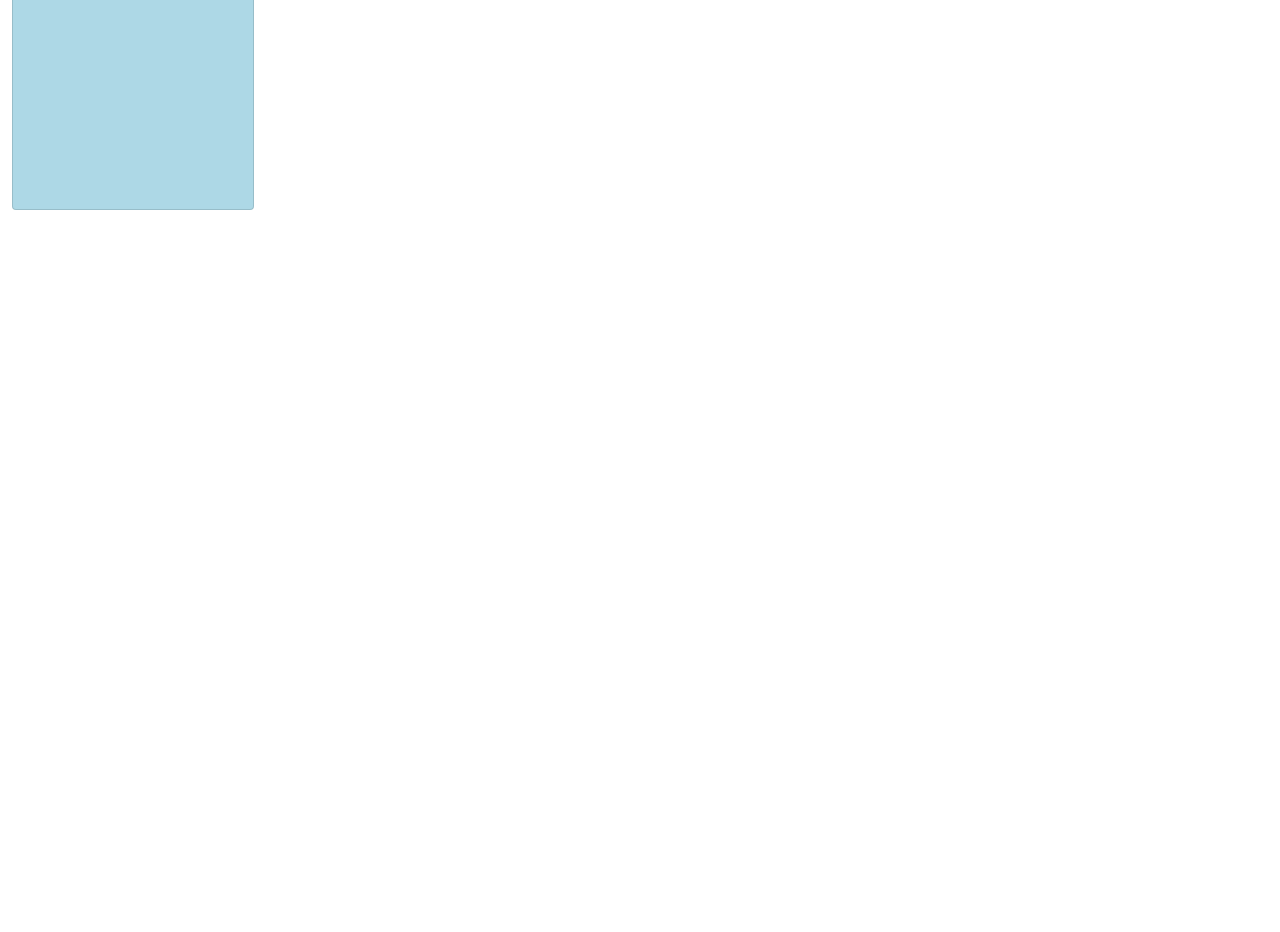
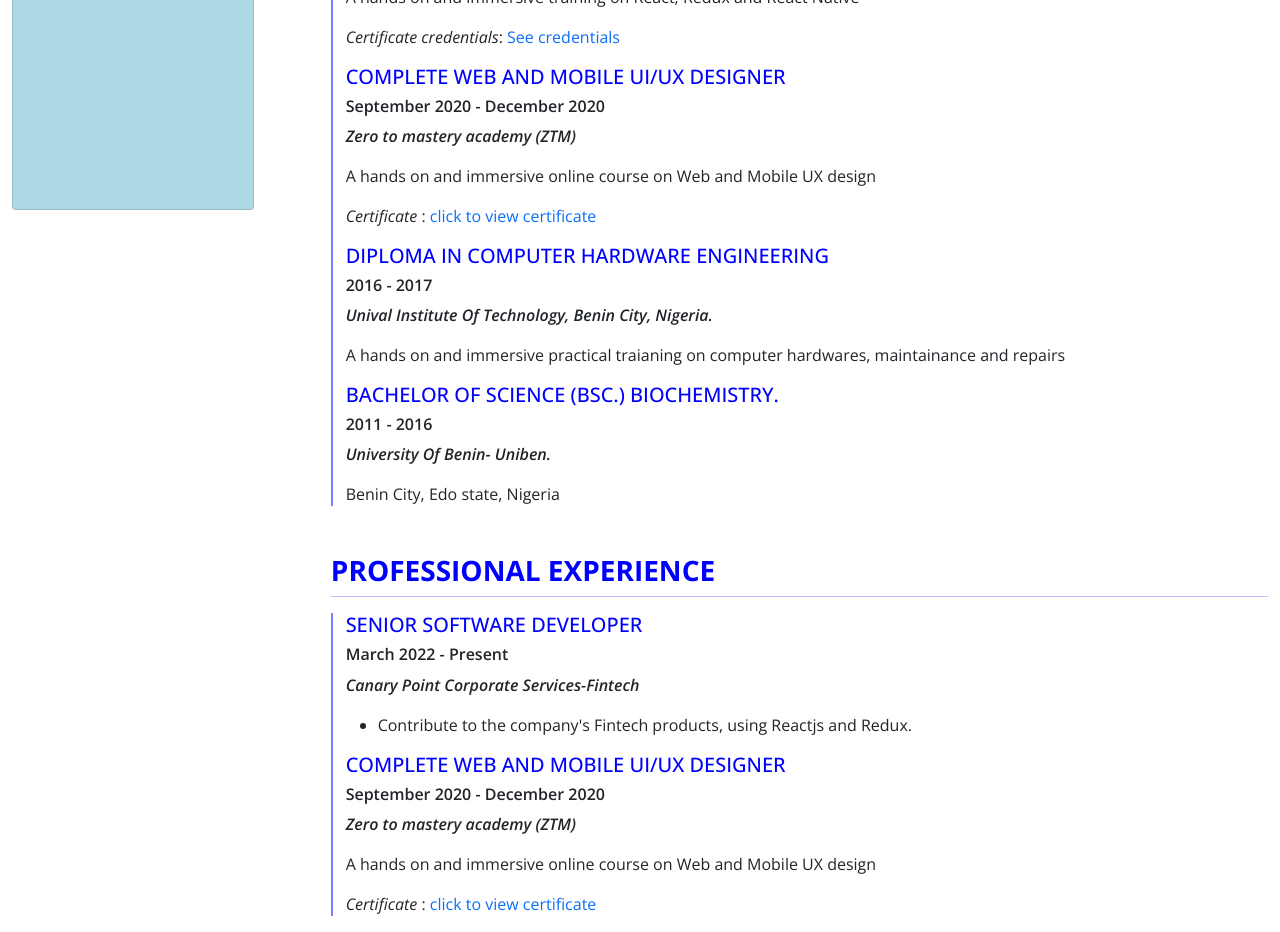
Before and after one commit to EbukaPeter55/My-Resume, a React (Create React App) app: page / in a window 1280 px wide. Shown: the part 500-1432 px from the top of the page. Before the commit the page ends 800 px from the top, so only its background shows below. Built offline with nearby package versions, Linux system fonts and the light colour scheme.

Commit message:
Add all education and qualification history

```diff
--- a/src/pages/Resume.component.jsx
+++ b/src/pages/Resume.component.jsx
@@ -11,7 +11,7 @@ const Resume = () => {
             <img className='img-fluid' src={profile} alt="profileImage"/>
             <div className='card-right'>
                 <h1>Ebuka <span>Peter</span></h1>
-                <h6>Senior Frontend engineer</h6>
+                <h6>Senior Frontend engineer & UI/UX Designer</h6>
                 <hr/>
                 <div className='d-flex flex-row top_wrapper'>
                 <div className='d-flex flex-row align-items-baseline address'>
@@ -71,8 +71,72 @@ const Resume = () => {
 
             {/* Right section */}
             <div className='col-md-8'>
-            <h2>Right</h2>
+            <div className='education'>
+            <h3>Education and Qualification</h3>
+            <hr className='education_line'/>
+            <div className='education_wrapper'>
+            <div class="resume-item">
+              <h5>React Nanodegree</h5>
+              <h6>September 2021 - December 2021</h6>
+              <p className='school'><em>Udacity</em></p>
+              <p>A hands on  and immersive training on React, Redux and React Native</p>
+              <p><em>Certificate credentials</em>: <a
+                target="_blank" rel="noreferrer" href="https://graduation.udacity.com/confirm/32AXPDM9">
+                See credentials
+              </a></p>
+            </div>
+            <div class="resume-item">
+              <h5>Complete Web and Mobile UI/UX designer</h5>
+              <h6>September 2020 - December 2020</h6>
+              <p className='school'><em>Zero to mastery academy (ZTM)</em></p>
+              <p>A hands on and immersive online course on Web and Mobile UX design</p>
+              <p><em>Certificate </em>: <a
+                target="_blank" rel="noreferrer" href="https://drive.google.com/file/d/17sLLxhoJBxIMlIypJypk0v9qRH2TOX6V/view?usp=sharing">
+                click to view certificate
+              </a></p>
+            </div>
+            <div class="resume-item">
+              <h5>Diploma in Computer hardware engineering</h5>
+              <h6>2016 - 2017</h6>
+              <p className='school'><em>Unival Institute Of Technology, Benin City, Nigeria.</em></p>
+              <p>A hands on  and immersive practical traianing on computer hardwares, maintainance and repairs</p>
+            </div>
+            <div class="resume-item">
+              <h5>Bachelor of Science (Bsc.) Biochemistry.</h5>
+              <h6>2011 - 2016</h6>
+              <p className='school'><em>University Of Benin- Uniben.</em></p>
+              <p>Benin City, Edo state, Nigeria</p>
+            </div>
+            </div>
+            </div>
 
+             {/* WORK EXPERIENCE */}
+            <div className='education'>
+            <h3>Professional experience</h3>
+            <hr className='education_line'/>
+            <div className='education_wrapper'>
+            <div class="resume-item">
+              <h5>Senior software developer</h5>
+              <h6>March 2022 - Present</h6>
+              <p className='school'><em>Canary Point Corporate Services-Fintech </em></p>
+              <ul>
+                <li>Contribute to the company's Fintech products, using Reactjs and Redux.</li>
+              </ul>
+            </div>
+            <div class="resume-item">
+              <h5>Complete Web and Mobile UI/UX designer</h5>
+              <h6>September 2020 - December 2020</h6>
+              <p className='school'><em>Zero to mastery academy (ZTM)</em></p>
+              <p>A hands on and immersive online course on Web and Mobile UX design</p>
+              <p><em>Certificate </em>: <a
+                target="_blank" rel="noreferrer" href="https://drive.google.com/file/d/17sLLxhoJBxIMlIypJypk0v9qRH2TOX6V/view?usp=sharing">
+                click to view certificate
+              </a></p>
+            </div>
+
+            </div>
+            </div>
+            {/* END OF WORK EXPERIENCE */}
             </div>
             </div>
         </div>
--- a/src/pages/Resume.styles.css
+++ b/src/pages/Resume.styles.css
@@ -38,6 +38,8 @@
     font-size: .89rem;
     font-weight: 500;
 }
+
+
 /* BOTTOM LAYOUT */
 /* Left */
 .left .card {
@@ -74,3 +76,43 @@
     height: 1.5px;
     background: blue;
 }
+
+/* RIGHT STYLES */
+.education_wrapper {
+    border-left: 2px solid rgba(0, 0, 255, 0.513);
+    padding-left: .8rem;
+}
+
+.education {
+    margin-top: 3rem;
+    margin-left: -13%;
+}
+
+.education h3{
+    font-weight: 700;
+    color: blue;
+    text-transform: uppercase;
+}
+
+.education .education_line{
+    background: blue;
+    height: 1.5px;
+    margin-top: 1px;
+}
+
+.education .resume-item h5{
+    color: blue;
+    text-transform: uppercase;
+}
+
+.education .resume-item h6 {
+    font-weight: 600;
+}
+
+.education .resume-item .school{
+    font-weight: 600;
+}
+
+.education .resume-item p a{
+    text-decoration: none;
+}
```
